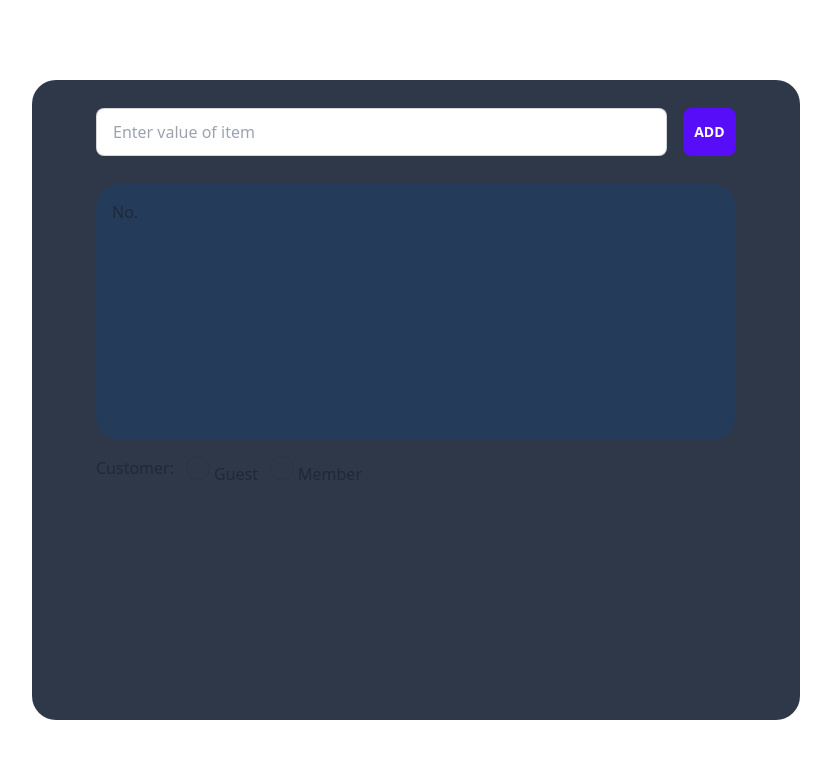
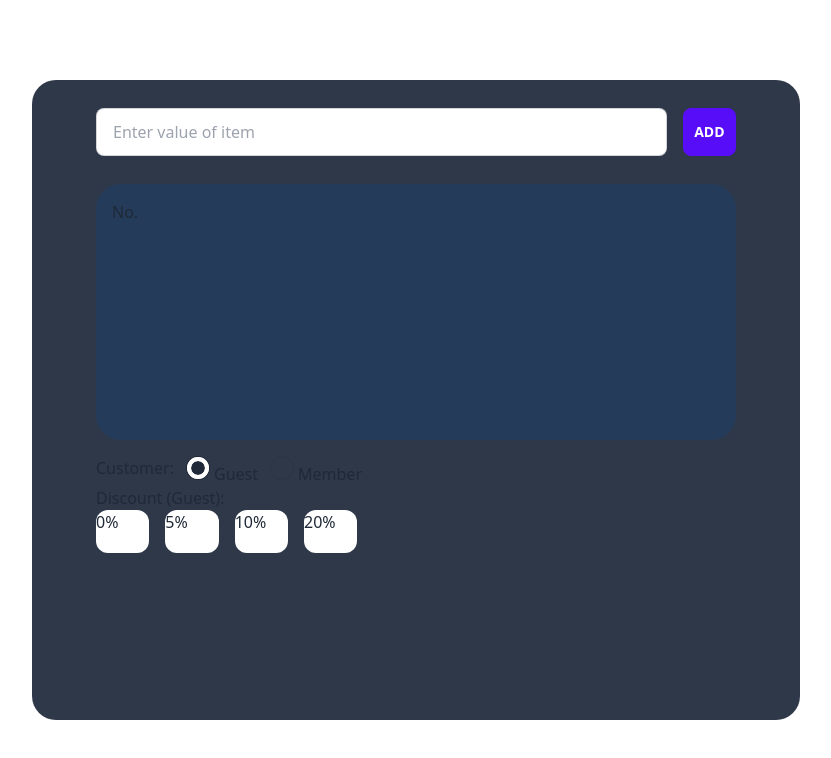
Before and after one commit to TanasitISTG/203-Store, a Vue app: page / in a window 1280 px wide. Shown: the top 758 px of the page, without its empty margins (224-1055 px from the left). Built offline with nearby package versions, Linux system fonts and the light colour scheme.

Commit message:
fea: discount

```diff
--- a/src/App.vue
+++ b/src/App.vue
@@ -3,12 +3,15 @@ import InputData from './components/InputData.vue';
 import VCard from './components/VCard.vue';
 import ListPrice from './components/ListPrice.vue';
 import CustomerType from './components/CustomerType.vue';
+import Discount from './components/Discount.vue';
 import { ref, provide } from 'vue';
 
 let arr = ref([])
+let customerType = ref('Guest')
 const modelValue = ref('');
 
 provide('arr', arr)
+provide('customerType', customerType)
 </script>
 
 <template>
@@ -17,6 +20,7 @@ provide('arr', arr)
       <InputData v-model="modelValue" />
       <ListPrice />
       <CustomerType />
+      <Discount />
     </VCard>
   </div>
 </template>
--- a/src/components/CustomerType.vue
+++ b/src/components/CustomerType.vue
@@ -1,5 +1,8 @@
 <script setup>
+// send value if input is guest or member to Discount.vue
+import { ref, inject } from 'vue'
 
+const customerType = inject('customerType')
 </script>
 
 <template>
@@ -7,11 +10,11 @@
         <div class="flex flex-row space-x-3">
             <p>Customer: </p>
             <div class="space-x-1">
-                <input type="radio" name="radio-1" class="radio" />
+                <input type="radio" name="radio-1" class="radio" v-model="customerType" value="Guest" checked />
                 <span>Guest</span>
             </div>
             <div class="space-x-1">
-                <input type="radio" name="radio-1" class="radio" />
+                <input type="radio" name="radio-1" class="radio" v-model="customerType" value="Member" />
                 <span>Member</span>
             </div>
         </div>
--- /dev/null
+++ b/src/components/Discount.vue
@@ -0,0 +1,29 @@
+<script setup>
+import VCard from './VCard.vue';
+import { inject } from 'vue';
+
+const customerType = inject('customerType');
+</script>
+
+<template>
+    <div class="w-10/12 h-1/5 mx-auto">
+        <p>Discount ({{ customerType }}):</p>
+        <div class="w-full h-full flex flex-row space-x-4">
+            <div class="bg-white rounded-xl w-1/12 h-1/3">
+                <p>0%</p>
+            </div>
+            <div class="bg-white rounded-xl w-1/12 h-1/3">
+                <p>5%</p>
+            </div>
+            <div class="bg-white rounded-xl w-1/12 h-1/3">
+                <p>10%</p>
+            </div>
+            <div class="bg-white rounded-xl w-1/12 h-1/3">
+                <p>20%</p>
+            </div>
+
+        </div>
+    </div>
+</template>
+
+<style scoped></style>
--- a/src/components/InputData.vue
+++ b/src/components/InputData.vue
@@ -1,6 +1,5 @@
 <script setup>
 import { defineProps, defineEmits, inject } from 'vue'
-const arr = inject('arr')
 
 const props = defineProps({
     modelValue: {
--- a/src/components/VCard.vue
+++ b/src/components/VCard.vue
@@ -27,7 +27,7 @@ const getBackgroundColor = () => {
 
 <template>
     <div class="w-full h-full" :class="firstDiv ? 'flex justify-center items-center' : ''">
-        <div class="mx-auto" :class="width + ' ' + height + ' rounded-3xl' + ' ' + getBackgroundColor()">
+        <div class="" :class="width + ' ' + height + ' rounded-3xl' + ' ' + getBackgroundColor()">
             <slot></slot>
         </div>
     </div>
```
